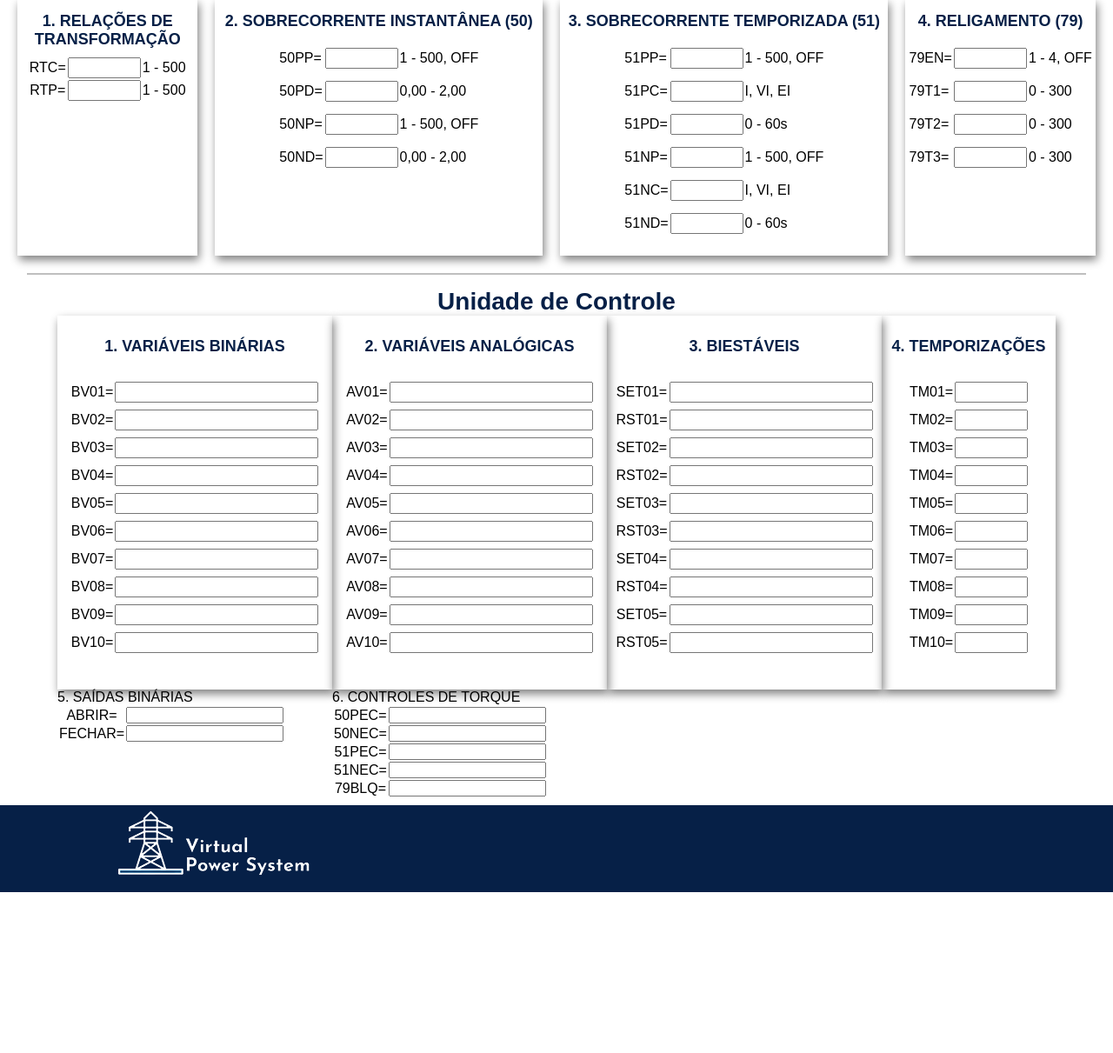
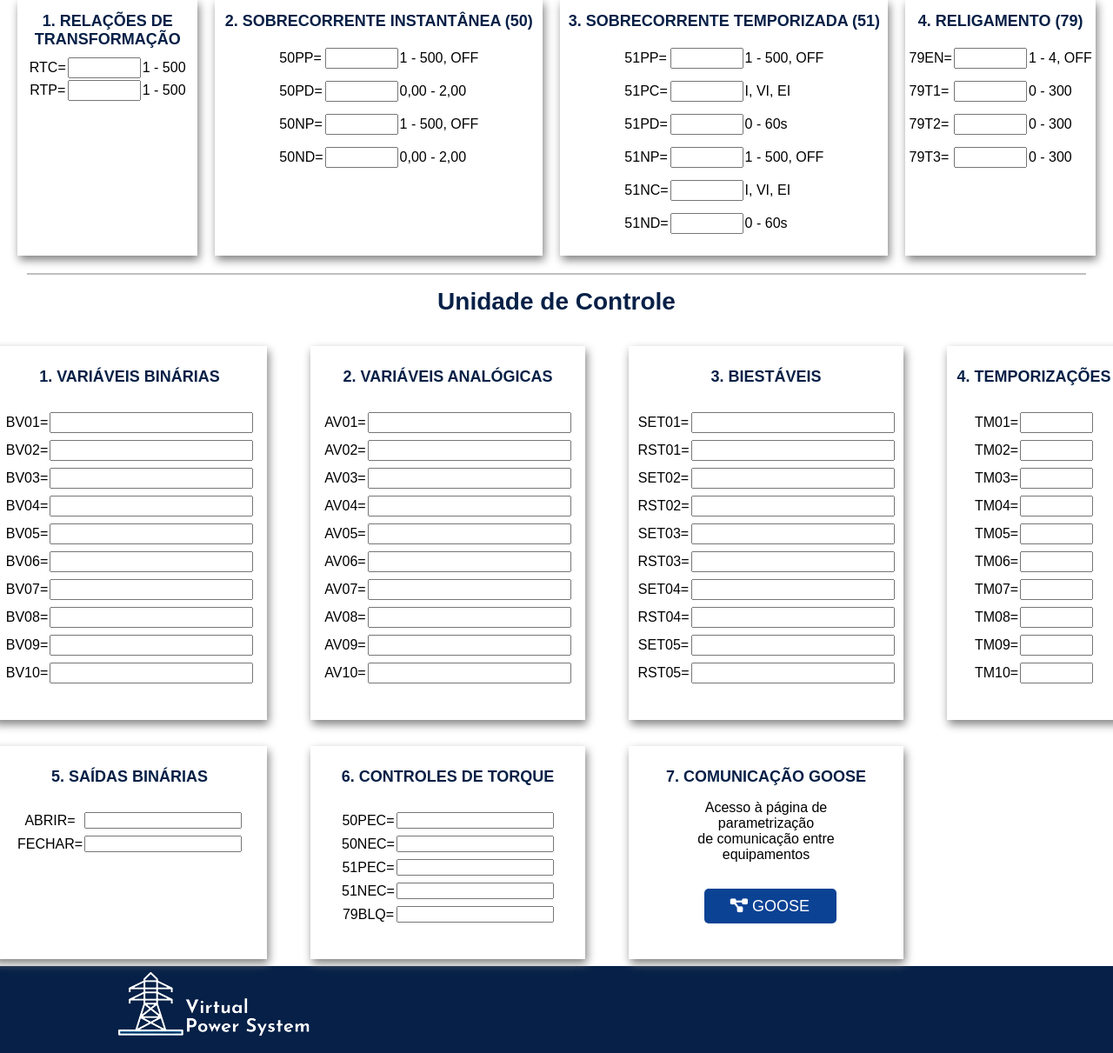
Before and after one commit to ElisandroPeixoto/virtual-power-system, a Django app: page /subestacao_simulacao/AL1 in a window 1280 px wide. Shown: the part 520-1731 px from the top of the page at 87% size. Before the commit the page ends 1546 px from the top, so only its background shows below. Run offline with Django 4.2, Linux system fonts and the light colour scheme; some libraries are stand-ins or nearby versions.

Commit message:
AL-1 parte 4

```diff
--- a/static/css/paginas/subestacao/al1_simu.css
+++ b/static/css/paginas/subestacao/al1_simu.css
@@ -187,6 +187,9 @@
     grid-template-rows: auto auto;
     grid-template-columns: auto auto auto auto;
     justify-content: center;
+    margin-top: 35px;
+    column-gap: 50px;
+    row-gap: 30px;
 }
 
 .se-control__title{
@@ -288,3 +291,72 @@
     padding-top: 25px;
     text-align: center;
 }
+
+/* -- Saídas Binárias -- */
+.se-control__outputs{
+    width: 316px;
+    height: 245px;
+    box-shadow: 2px 5px 10px gray;
+}
+
+.se-control__outputs table{
+    margin-top: 25px;
+    margin-left: auto;
+    margin-right: auto;
+}
+
+.se-control__outputs td{
+    padding-top: 3px;
+    padding-bottom: 3px;
+}
+
+.se-control__outputs--title{
+    padding-top: 25px;
+    text-align: center;
+}
+
+/* -- Controle de Proteções -- */
+.se-control__torque{
+    width: 316px;
+    height: 245px;
+    box-shadow: 2px 5px 10px gray;
+}
+
+.se-control__torque table{
+    margin-top: 25px;
+    margin-left: auto;
+    margin-right: auto;
+}
+
+.se-control__torque td{
+    padding-top: 3px;
+    padding-bottom: 3px;
+}
+
+.se-control__torque--title{
+    padding-top: 25px;
+    text-align: center;
+}
+
+/* -- Acesso à Paginas GOOSE -- */
+.se-control__goose{
+    width: 316px;
+    height: 245px;
+    box-shadow: 2px 5px 10px gray;
+}
+
+.se-control__goose p{
+    text-align: center;
+    margin-top: 16px;
+}
+
+.se-control__goose--title{
+    padding-top: 25px;
+    text-align: center;
+}
+
+.se-control__goose--button{
+    margin-top: 30px;
+    margin-left: 86.5px;
+
+}
--- a/subestacao/templates/al1_simu.html
+++ b/subestacao/templates/al1_simu.html
@@ -391,7 +391,7 @@
         </div>
 
         <div class="se-control__outputs">
-            <div>5. SAÍDAS BINÁRIAS</div>
+            <div class="se-control__outputs--title title-bold">5. SAÍDAS BINÁRIAS</div>
             <table>
                 <tr>
                     <td>ABRIR= </td>
@@ -405,7 +405,7 @@
         </div>
 
         <div class="se-control__torque">
-            <div>6. CONTROLES DE TORQUE</div>
+            <div class="se-control__torque--title title-bold">6. CONTROLES DE TORQUE</div>
             <table>
                 <tr>
                     <td>50PEC= </td>
@@ -429,6 +429,16 @@
                 </tr>
             </table>
         </div>
+
+        <div class="se-control__goose">
+            <div class="se-control__goose--title title-bold">7. COMUNICAÇÃO GOOSE</div>
+            <p>Acesso à página de<br>
+                parametrização<br>
+                de comunicação entre<br>
+                equipamentos
+            </p>
+            <button class="se-control__goose--button btn-lg"><i class="fa-solid fa-diagram-project"></i>&nbsp;GOOSE</button>
+        </div>
     </div>
 
     {% endblock %}
```
